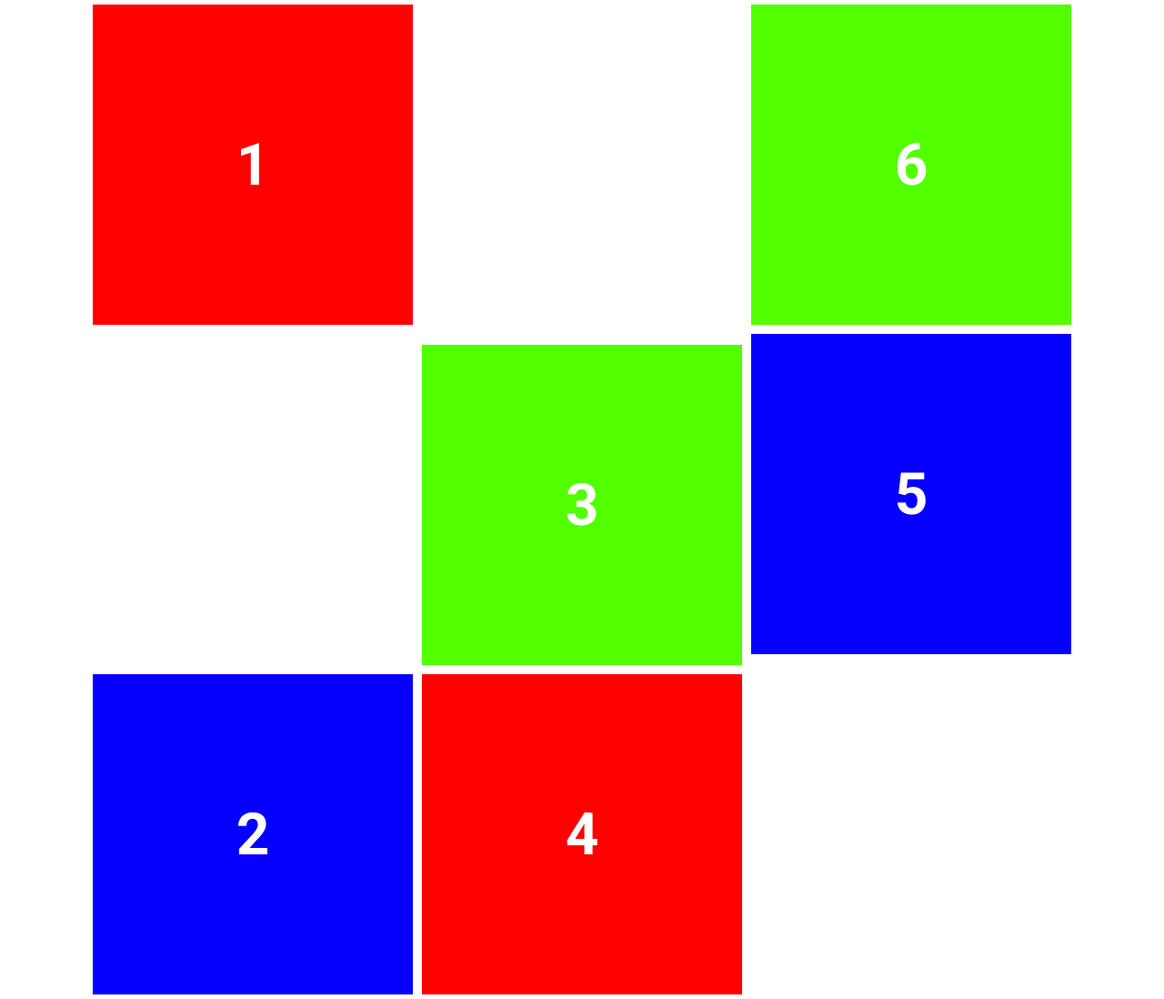
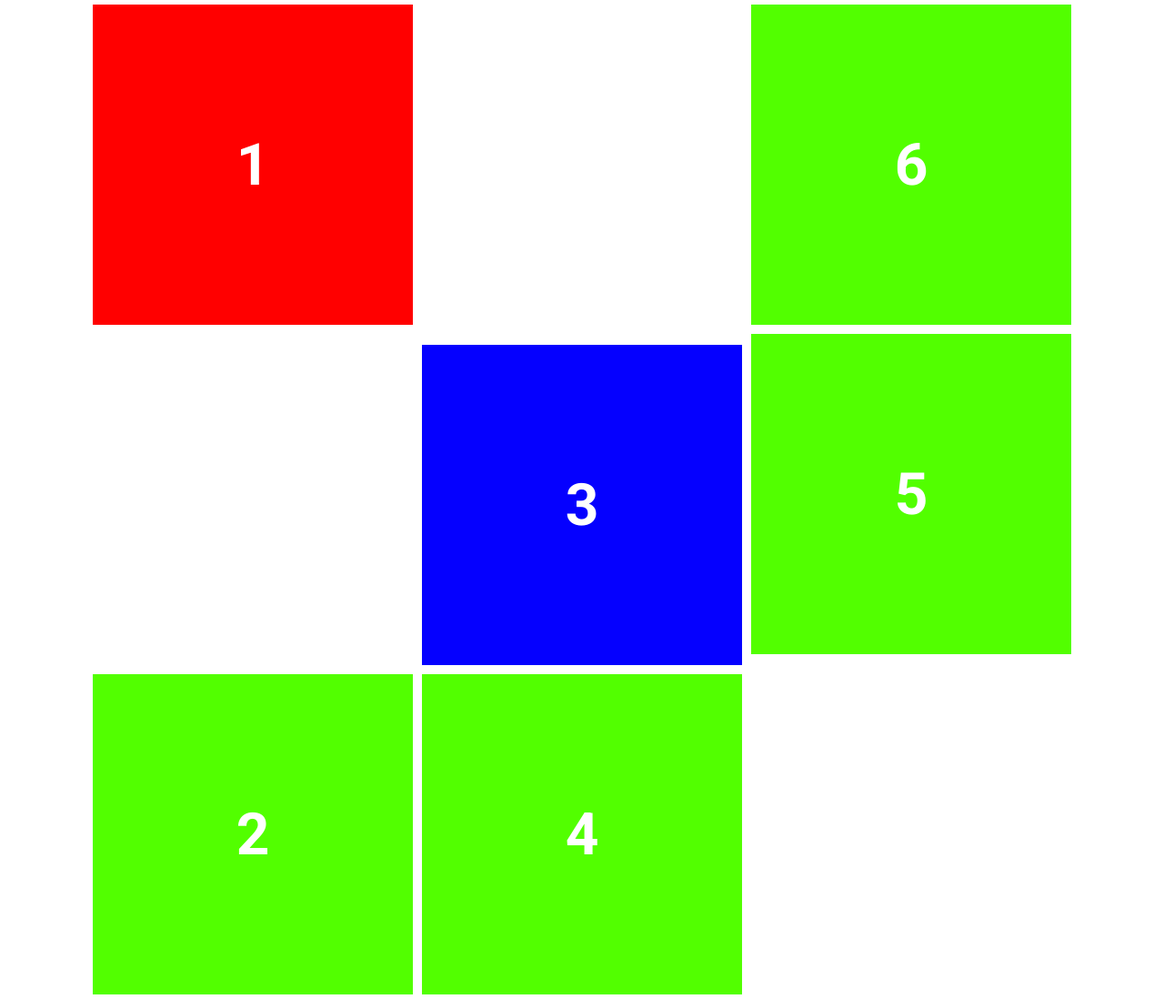
Before and after one commit to SvetlanaD1984/test-task1, a plain HTML site: page index.html in a window 1280 px wide. Shown: the whole page at 91% size. Drawn offline with Linux system fonts and the light colour scheme.

Commit message:
fix: changes js-script and finish

```diff
--- a/index.html
+++ b/index.html
@@ -12,26 +12,26 @@
   <body>
     <div class="container">
       <div class="row1">
-        <div class="square" data-color='red'>
+        <div class="square">
           <p class="square__text">1</p>
         </div>
-      <div class="square" data-color='blue'>
+      <div class="square">
         <p class="square__text">2</p>
         </div>
       </div>
         <div class="row2">
-          <div class="square" data-color='green'>
+          <div class="square">
             <p class="square__text">3</p>
           </div>
-        <div class="square" data-color='red'>
+        <div class="square">
           <p class="square__text">4</p>
         </div>
       </div>
       <div class="row3">
-        <div style="order:6" class="square" data-color='blue'>
+        <div style="order:6" class="square">
           <p class="square__text">5</p>
         </div>
-        <div class="square" data-color='green'>
+        <div class="square">
           <p class="square__text">6</p>
         </div>
       </div>
--- a/index.js
+++ b/index.js
@@ -1,15 +1,14 @@
 const squares = document.querySelectorAll(".square");
 const colors = ["#ff0000", "#0500ff", "#52ff00"];
 
-let i = 0;
-setInterval(function () {
-  squares.forEach((square) => {
-    square.style.backgroundColor = colors[i];
-    if (i === colors.length) {
+squares.forEach((square) => {
+  let i = 0;
+  setInterval(function () {
+    let randomColor = colors[Math.floor(Math.random() * colors.length)];
+    square.style.backgroundColor = randomColor;
+    i++;
+    if (i == colors.length) {
       i = 0;
     }
-    i++;
-  });
-}, 1500);
-
-console.log(colors[i]);
+  }, 1500);
+});
```
